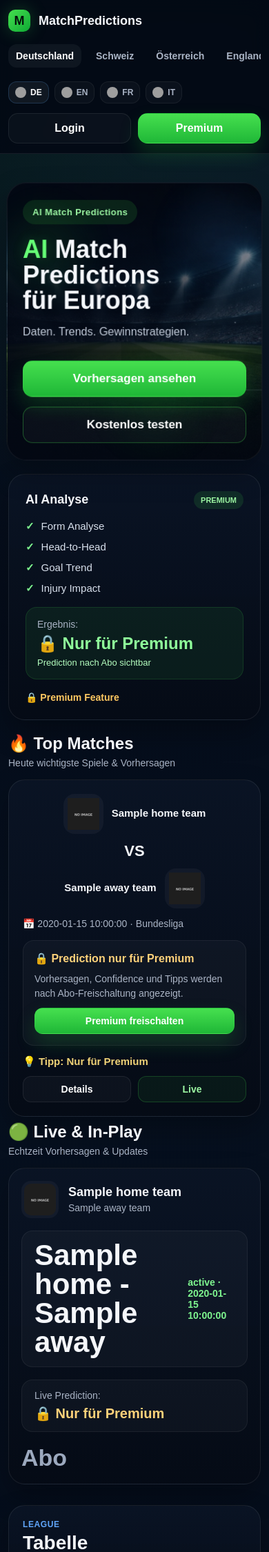
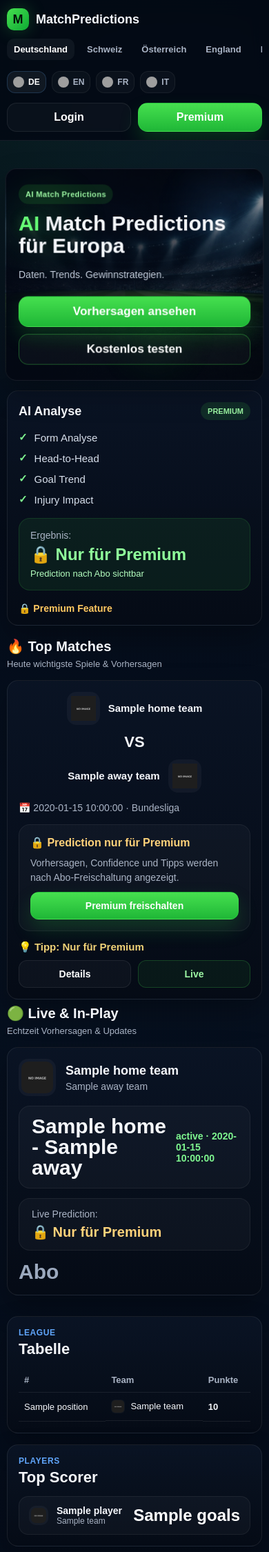
Before and after one commit to bonangel1974/matchpredictions, a Flask app: page / in a window 390 px wide. Shown: the top 2250 px of the page at 69% size. Run offline with Flask 3, Linux system fonts and the light colour scheme; a database or web service that is not in the repository returns one stand-in record (values such as "Sample title"); data that the repository does not hold is empty; grey boxes are pictures that could not be loaded.

```diff
--- a/static/css/style.css
+++ b/static/css/style.css
@@ -1468,3 +1468,438 @@ input{
     height: 16px;
   }
 }
+
+/* ===== MOBILE FIX FINAL ===== */
+
+html, body {
+  overflow-x: hidden;
+}
+
+body {
+  max-width: 100vw;
+}
+
+.site-header,
+.page-wrap,
+.site-footer,
+.hero,
+.section,
+.main-grid,
+.hero-grid,
+.bottom-duo-grid,
+.top-matches-grid,
+.footer-grid {
+  max-width: 100%;
+}
+
+@media (max-width: 900px) {
+  .container {
+    width: calc(100% - 24px);
+    margin: 0 auto;
+    padding: 0;
+  }
+
+  .site-header {
+    overflow: hidden;
+  }
+
+  .header-inner {
+    display: flex;
+    flex-direction: column;
+    align-items: stretch;
+    gap: 12px;
+    min-height: auto;
+    padding: 12px 0;
+  }
+
+  .brand {
+    font-size: 19px;
+    gap: 10px;
+  }
+
+  .brand-mark {
+    width: 32px;
+    height: 32px;
+    font-size: 18px;
+  }
+
+  .mobile-nav-scroll {
+    width: 100%;
+    overflow-x: auto;
+    overflow-y: hidden;
+    -webkit-overflow-scrolling: touch;
+    padding-bottom: 2px;
+  }
+
+  .main-nav {
+    display: flex;
+    flex-wrap: nowrap;
+    gap: 8px;
+    min-width: max-content;
+    width: max-content;
+    padding-right: 12px;
+  }
+
+  .main-nav a {
+    white-space: nowrap;
+    font-size: 14px;
+    padding: 9px 11px;
+    border-radius: 10px;
+  }
+
+  .header-right {
+    display: flex;
+    flex-direction: column;
+    gap: 12px;
+    width: 100%;
+  }
+
+  .language-switch {
+    display: flex;
+    gap: 8px;
+    overflow-x: auto;
+    overflow-y: hidden;
+    -webkit-overflow-scrolling: touch;
+    padding-bottom: 2px;
+  }
+
+  .language-switch .lang-btn {
+    flex: 0 0 auto;
+    white-space: nowrap;
+  }
+
+  .header-actions {
+    display: grid;
+    grid-template-columns: 1fr 1fr;
+    gap: 10px;
+    width: 100%;
+  }
+
+  .header-btn,
+  .header-actions .btn {
+    width: 100%;
+    min-width: 0;
+  }
+
+  .hero {
+    padding: 16px 0 10px;
+  }
+
+  .hero-grid {
+    display: grid;
+    grid-template-columns: 1fr;
+    gap: 16px;
+  }
+
+  .hero-main {
+    min-height: 260px;
+    border-radius: 18px;
+  }
+
+  .hero-content {
+    padding: 22px 18px;
+    max-width: 100%;
+  }
+
+  .hero-kicker {
+    font-size: 11px;
+    padding: 8px 10px;
+    margin-bottom: 12px;
+  }
+
+  .hero-title {
+    font-size: 34px;
+    line-height: 1.08;
+  }
+
+  .hero-subtitle {
+    font-size: 15px;
+    margin: 12px 0 20px;
+  }
+
+  .hero-buttons {
+    display: flex;
+    flex-direction: column;
+    gap: 10px;
+  }
+
+  .hero-buttons .btn {
+    width: 100%;
+  }
+
+  .hero-side,
+  .right-rail {
+    display: flex;
+    flex-direction: column;
+    gap: 14px;
+  }
+
+  .ai-panel,
+  .premium-panel,
+  .top-teams-panel,
+  .panel-box,
+  .match-prediction-card,
+  .live-strip {
+    border-radius: 18px;
+    padding: 16px;
+  }
+
+  .main-grid {
+    display: grid;
+    grid-template-columns: 1fr;
+    gap: 16px;
+  }
+
+  .top-matches-grid {
+    display: grid;
+    grid-template-columns: 1fr;
+    gap: 14px;
+  }
+
+  .match-row {
+    display: grid;
+    grid-template-columns: 1fr;
+    gap: 12px;
+    text-align: center;
+  }
+
+  .club,
+  .club.right {
+    justify-content: center;
+    text-align: center;
+  }
+
+  .club-logo {
+    width: 52px;
+    height: 52px;
+    border-radius: 14px;
+  }
+
+  .club-name {
+    font-size: 15px;
+  }
+
+  .prediction-box {
+    grid-template-columns: 1fr;
+    gap: 12px;
+  }
+
+  .prediction-percent {
+    font-size: 30px;
+  }
+
+  .card-footer {
+    display: flex;
+    flex-direction: column;
+    align-items: stretch;
+    gap: 10px;
+  }
+
+  .footer-actions {
+    display: grid;
+    grid-template-columns: 1fr 1fr;
+    gap: 10px;
+    width: 100%;
+  }
+
+  .live-strip-grid {
+    display: grid;
+    grid-template-columns: 1fr;
+    gap: 14px;
+  }
+
+  .live-team-side {
+    justify-content: flex-start;
+  }
+
+  .live-big-score {
+    font-size: 34px;
+  }
+
+  .live-prediction {
+    min-width: 0;
+    width: 100%;
+  }
+
+  .live-percent {
+    font-size: 30px;
+    text-align: left;
+  }
+
+  .bottom-duo-grid {
+    display: grid;
+    grid-template-columns: 1fr;
+    gap: 16px;
+  }
+
+  .panel-header h3 {
+    font-size: 22px;
+  }
+
+  .table-mobile-wrap {
+    width: 100%;
+    overflow-x: auto;
+    overflow-y: hidden;
+    -webkit-overflow-scrolling: touch;
+  }
+
+  .styled-table {
+    min-width: 360px;
+    width: 100%;
+  }
+
+  .styled-table th,
+  .styled-table td {
+    padding: 10px 8px;
+    font-size: 13px;
+  }
+
+  .table-team-cell img {
+    width: 20px;
+    height: 20px;
+  }
+
+  .table-team-cell span {
+    font-size: 13px;
+    max-width: 160px;
+  }
+
+  .scorer-card {
+    padding: 12px 14px;
+    border-radius: 14px;
+  }
+
+  .scorer-left img {
+    width: 28px;
+    height: 28px;
+  }
+
+  .scorer-name {
+    font-size: 14px;
+  }
+
+  .scorer-team {
+    font-size: 12px;
+  }
+
+  .scorer-right {
+    font-size: 24px;
+  }
+
+  .upgrade-title {
+    font-size: 28px;
+  }
+
+  .upgrade-subtitle {
+    font-size: 17px;
+  }
+
+  .bullet-list li {
+    font-size: 15px;
+  }
+
+  .sidebar-title {
+    font-size: 21px;
+  }
+
+  .team-mini span {
+    font-size: 14px;
+  }
+
+  .footer-grid {
+    display: grid;
+    grid-template-columns: 1fr;
+    gap: 18px;
+    padding: 24px 0;
+  }
+
+  .subscribe-box {
+    display: flex;
+    flex-direction: column;
+    gap: 10px;
+  }
+
+  .subscribe-box .btn {
+    width: 100%;
+  }
+}
+
+@media (max-width: 520px) {
+  .container {
+    width: calc(100% - 20px);
+  }
+
+  .brand {
+    font-size: 18px;
+  }
+
+  .hero-title {
+    font-size: 30px;
+  }
+
+  .hero-subtitle {
+    font-size: 14px;
+  }
+
+  .section-title {
+    font-size: 20px;
+  }
+
+  .section-subtitle {
+    font-size: 13px;
+  }
+
+  .main-nav a {
+    font-size: 13px;
+    padding: 8px 10px;
+  }
+
+  .lang-btn {
+    font-size: 12px;
+    padding: 7px 8px;
+  }
+
+  .lang-btn img {
+    width: 16px;
+    height: 16px;
+  }
+
+  .btn {
+    padding: 11px 14px;
+  }
+
+  .hero-main,
+  .ai-panel,
+  .premium-panel,
+  .top-teams-panel,
+  .panel-box,
+  .match-prediction-card,
+  .live-strip {
+    border-radius: 16px;
+  }
+
+  .club-logo {
+    width: 48px;
+    height: 48px;
+  }
+
+  .live-big-score {
+    font-size: 30px;
+  }
+
+  .prediction-percent {
+    font-size: 26px;
+  }
+
+  .upgrade-title {
+    font-size: 24px;
+  }
+
+  .styled-table {
+    min-width: 320px;
+  }
+
+  .table-team-cell span {
+    max-width: 130px;
+  }
+}
--- a/templates/index.html
+++ b/templates/index.html
@@ -2,7 +2,7 @@
 <html lang="de">
 <head>
     <meta charset="UTF-8">
-    <meta name="viewport" content="width=device-width, initial-scale=1.0">
+   <meta name="viewport" content="width=device-width, initial-scale=1.0">
     <title>MatchPredictions</title>
     <link rel="stylesheet" href="/static/css/style.css">
 </head>
@@ -60,7 +60,6 @@
 
     </div>
 </header>
-
 <main class="page-wrap">
     <div class="container">
 
```
